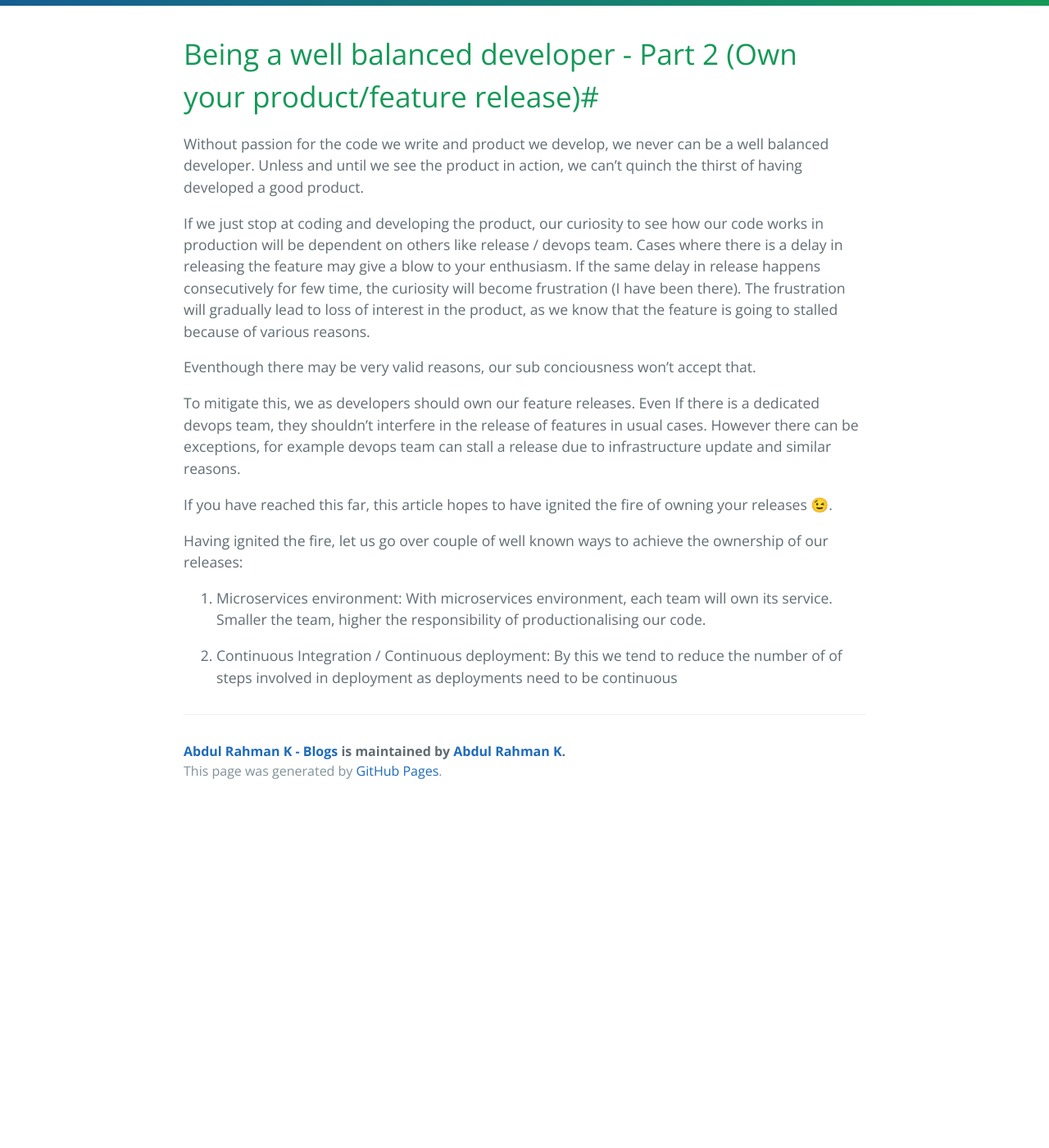
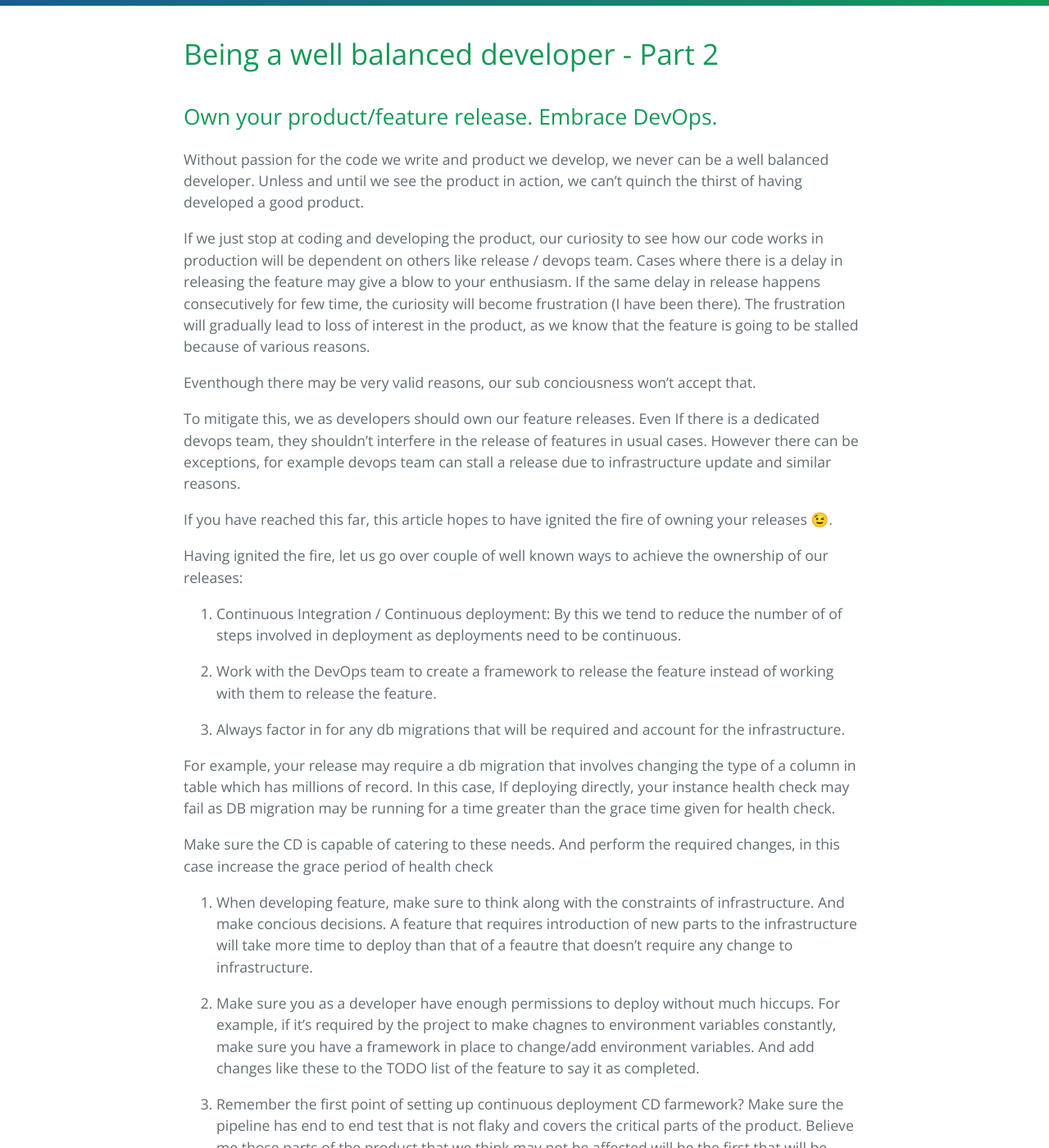
Before and after one commit to abdulrahmank/abdulrahmank.github.io, a Jekyll site: the page built from _posts/2020-06-22-productionalising-the-code.markdown, in a window 1280 px wide and 1400 px high, scrolled down 238 px. Shown: the whole window at 82% size. Built offline with Jekyll 4.4.1, drawn with Linux system fonts in a browser that asks for light colours; before the commit the page ends 1222 px from its top, so only the background shows below that; some of the changed text lies outside the part shown.

Commit message:
Publish well rounded developer part 2

```diff
--- a/_config.yml
+++ b/_config.yml
@@ -8,7 +8,7 @@ locale:       "en"
 # About/contact
 author:
   name:       Abdul Rahman K
-  url:        https://abdulrahmank.github.io/about
+  url:        https://github.com/abdulrahmank
 
 # Gems
 gems:
@@ -31,7 +31,7 @@ post_topics:
         url: #
         title: How we migrated 190 million records from postgres to Dynamodb and Why?
       - date: Yet to publish
-        url: /main/2020/03/24/creating-bff-using-krakend.html
+        url: #
         title: Creating a BFF(backend-for-frontend) using KrakenD
 
   - name: Programming
@@ -60,18 +60,6 @@ post_topics:
 
   - name: Mobile development
     posts:
-      - date: Yet to publish
-        url: #
-        title: TDD in Flutter
-      - date: Yet to publish
-        url: #
-        title: TDD in Android, using MVP
-      - date: Yet to publish
-        url: #
-        title: Undertanding iOS development as an Android developer
-      - date: Yet to publish
-        url: #
-        title: TDD in iOS, using MVVM
       - date: May 28, 2018
         url: https://android.jlelse.eu/know-about-android-code-that-is-solid-part-ii-7e41989f83b3
         title: Android O — SOLID
@@ -83,14 +71,13 @@ post_topics:
     posts:
       - date: June 14, 2020
         url: /main/2020/06/14/being-a-well-balanced-developer.html
-        title: Being a well balanced developer - part 1
+        title: Being a well balanced developer - part 1. Embrace Questioning.
+      - date: June 22, 2020
+        url: /main/2020/06/22/productionalising-the-code.html
+        title: Being a well balanced developer - part 2. Embrace Devops.
 
 projects:
   - name: Retail Biddah
     phase: Productionalised and In development
     url: /main/2020/10/10/retail-biddah.html
     description: Bringing innovation to retail.
-  - name: Glad tidel
-    phase: Ideation
-    url: /
-    description: A mobile app to notify users about the upcoming/ongoing prayer in the masjid that is near the user.
--- a/_posts/2020-06-14-being-a-well-balanced-developer.markdown
+++ b/_posts/2020-06-14-being-a-well-balanced-developer.markdown
@@ -1,7 +1,7 @@
 ---
 layout: default
 title:  "Being a well balanced developer"
-description: Sharing my views on how to be a well balanced developer - Part 1.
+description: Sharing my views on how to be a well balanced developer - Part 1. Embrace questioning.
 date:   2020-06-14 00:00:00 -0000
 categories: main
 ---
--- a/_posts/2020-06-22-productionalising-the-code.markdown
+++ b/_posts/2020-06-22-productionalising-the-code.markdown
@@ -6,11 +6,12 @@ date:   2020-06-22 00:00:00 -0000
 categories: main
 ---
 
-# Being a well balanced developer - Part 2 (Own your product/feature release)#
+# Being a well balanced developer - Part 2
+## Own your product/feature release. Embrace DevOps.
 
 Without passion for the code we write and product we develop, we never can be a well balanced developer. Unless and until we see the product in action, we can't quinch the thirst of having developed a good product.
 
-If we just stop at coding and developing the product, our curiosity to see how our code works in production will be dependent on others like release / devops team. Cases where there is a delay in releasing the feature may give a blow to your enthusiasm. If the same delay in release happens consecutively for few time, the curiosity will become frustration (I have been there). The frustration will gradually lead to loss of interest in the product, as we know that the feature is going to stalled because of various reasons.
+If we just stop at coding and developing the product, our curiosity to see how our code works in production will be dependent on others like release / devops team. Cases where there is a delay in releasing the feature may give a blow to your enthusiasm. If the same delay in release happens consecutively for few time, the curiosity will become frustration (I have been there). The frustration will gradually lead to loss of interest in the product, as we know that the feature is going to be stalled because of various reasons.
 
 Eventhough there may be very valid reasons, our sub conciousness won't accept that.
 
@@ -19,6 +20,25 @@ To mitigate this, we as developers should own our feature releases. Even If ther
 If you have reached this far, this article hopes to have ignited the fire of owning your releases 😉.
 
 Having ignited the fire, let us go over couple of well known ways to achieve the ownership of our releases:
-1. Microservices environment: With microservices environment, each team will own its service. Smaller the team, higher the responsibility of productionalising our code.
 
-2. Continuous Integration / Continuous deployment: By this we tend to reduce the number of of steps involved in deployment as deployments need to be continuous
+1. Continuous Integration / Continuous deployment: By this we tend to reduce the number of of steps involved in deployment as deployments need to be continuous.
+
+2. Work with the DevOps team to create a framework to release the feature instead of working with them to release the feature.
+
+3. Always factor in for any db migrations that will be required and account for the infrastructure.
+
+For example, your release may require a db migration that involves changing the type of a column in table which has millions of record. In this case, If deploying directly, your instance health check may fail as DB migration may be running for a time greater than the grace time given for health check.
+
+Make sure the CD is capable of catering to these needs. And perform the required changes, in this case increase the grace period of health check
+
+4. When developing feature, make sure to think along with the constraints of infrastructure. And make concious decisions. A feature that requires introduction of new parts to the infrastructure will take more time to deploy than that of a feautre that doesn't require any change to infrastructure.
+
+5. Make sure you as a developer have enough permissions to deploy without much hiccups. For example, if it's required by the project to make chagnes to environment variables constantly, make sure you have a framework in place to change/add environment variables. And add changes like these to the TODO list of the feature to say it as completed.
+
+6. Remember the first point of setting up continuous deployment CD farmework? Make sure the pipeline has end to end test that is not flaky and covers the critical parts of the product. Believe me those parts of the product that we think may not be affected will be the first that will be affected 😬 .
+
+7. Try to reduce the code changes required for small changes by extracting them into environment vairables.
+
+8. Above all try to create lean features by scoping them well. It's a rule of a thumb that a feature that makes 10 changes to the product will take more time than the feature that makes 3 changes to the product.
+
+As an objective try to reduce the **_code to cash_** time. Hope this article showed some light on how to see your code running in production and thus get a feeling of satisfaction and accomplishment.
```
